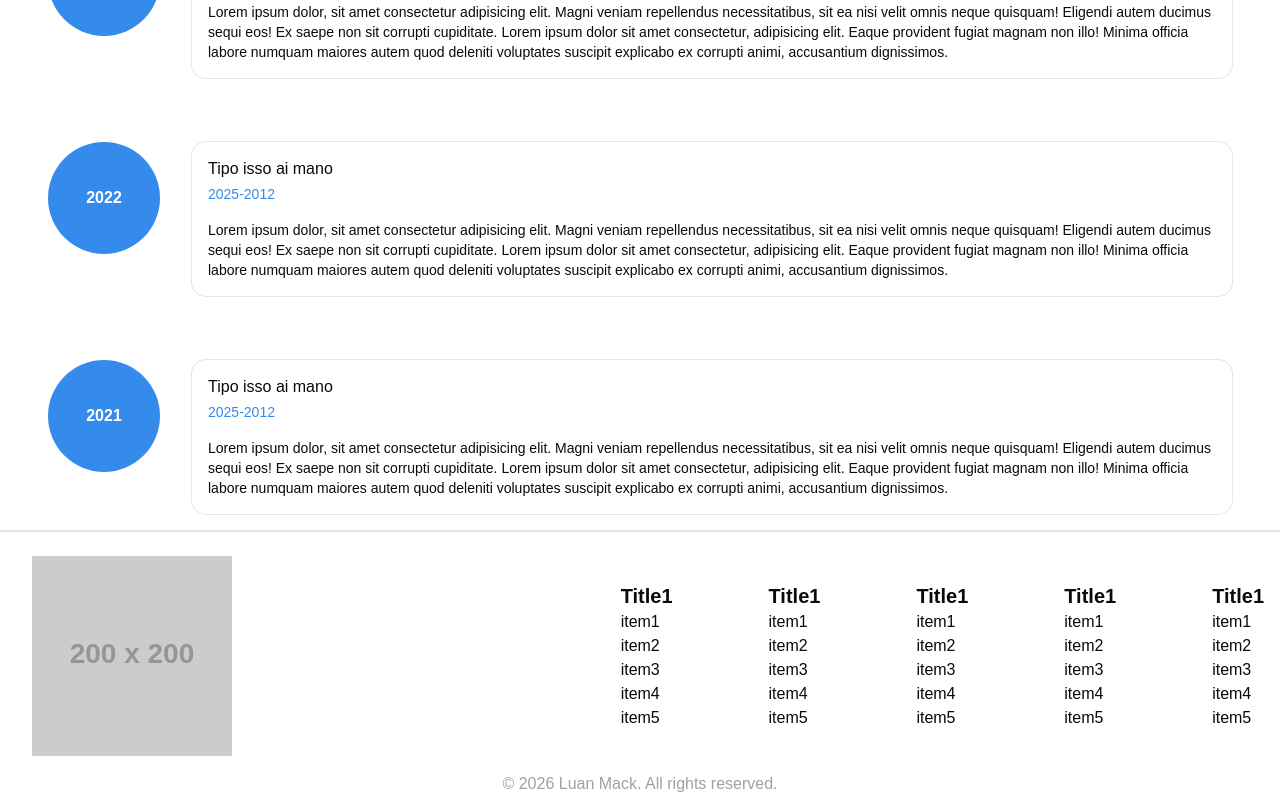
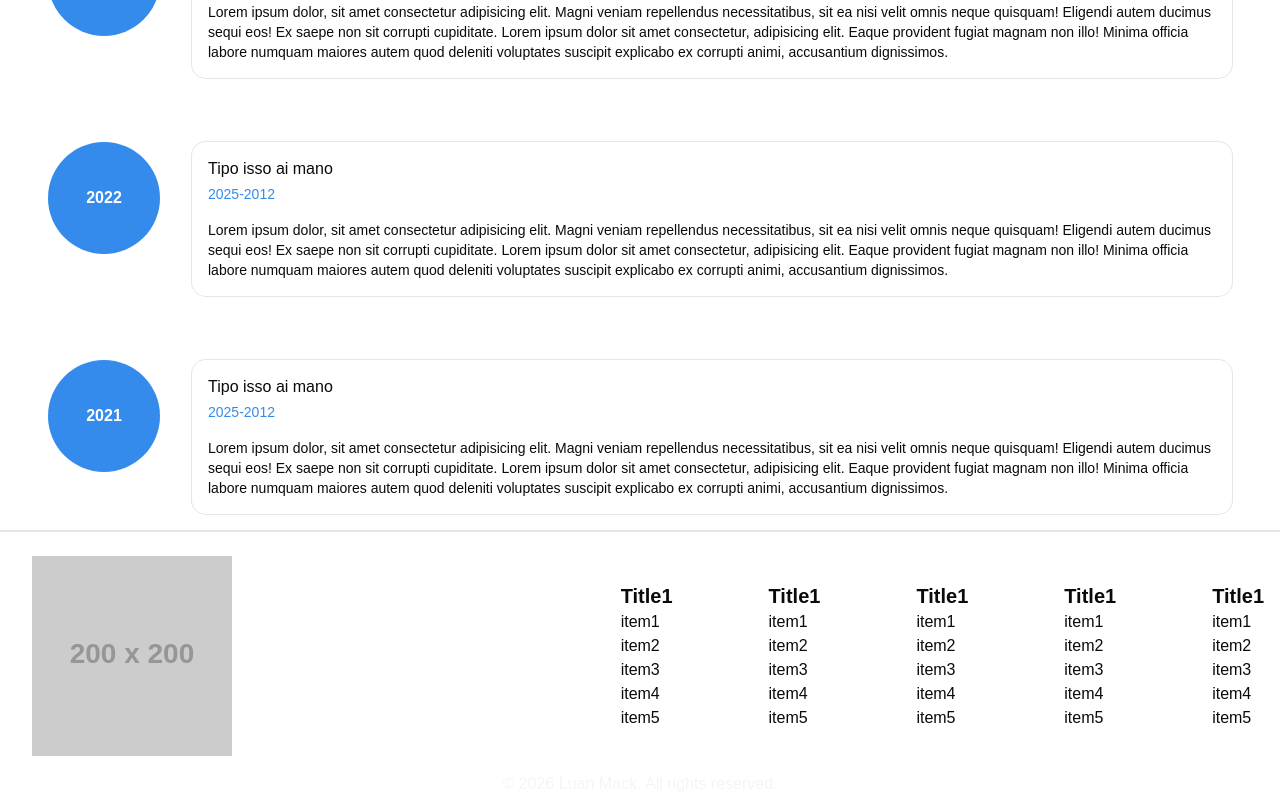
Before and after one commit to luankaike-code/lkms-ui, a React (Vite) app: page / in a window 1280 px wide. Shown: the part 3291-4091 px from the top of the page. Built offline with nearby package versions, Linux system fonts and the light colour scheme.

Commit message:
Adjust FooterBasicCopyright text color ('text-ring' to 'text-muted')

```diff
--- a/src/components/footers/footerBasic.tsx
+++ b/src/components/footers/footerBasic.tsx
@@ -11,7 +11,7 @@ export function FooterBasic({ children, className, ...props}: HTMLAttributes<HTM
 
 export function FooterBasicCopyright({ children, className, ...props}: HTMLAttributes<HTMLDivElement>) {
 	return (
-		<p className={cn("text-ring text-center", className)} {...props}>
+		<p className={cn("text-muted text-center", className)} {...props}>
 			{ children }
 		</p>
 	)
```
